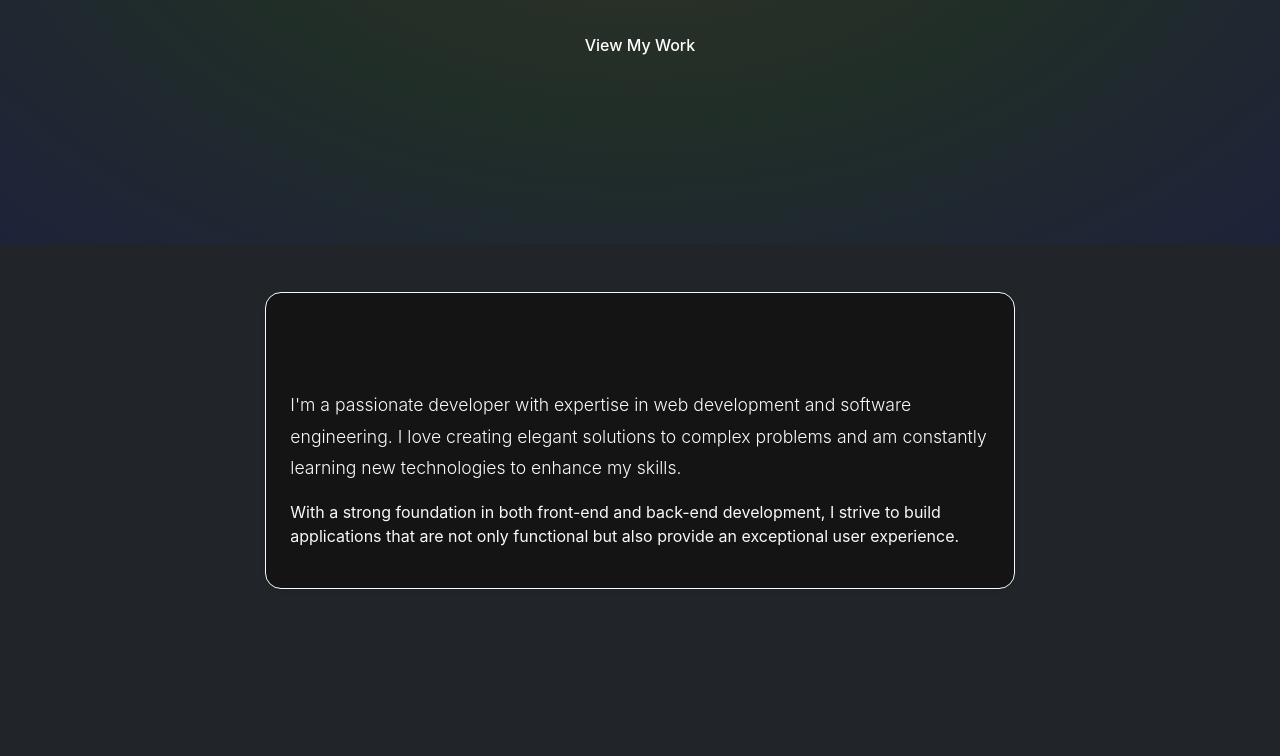
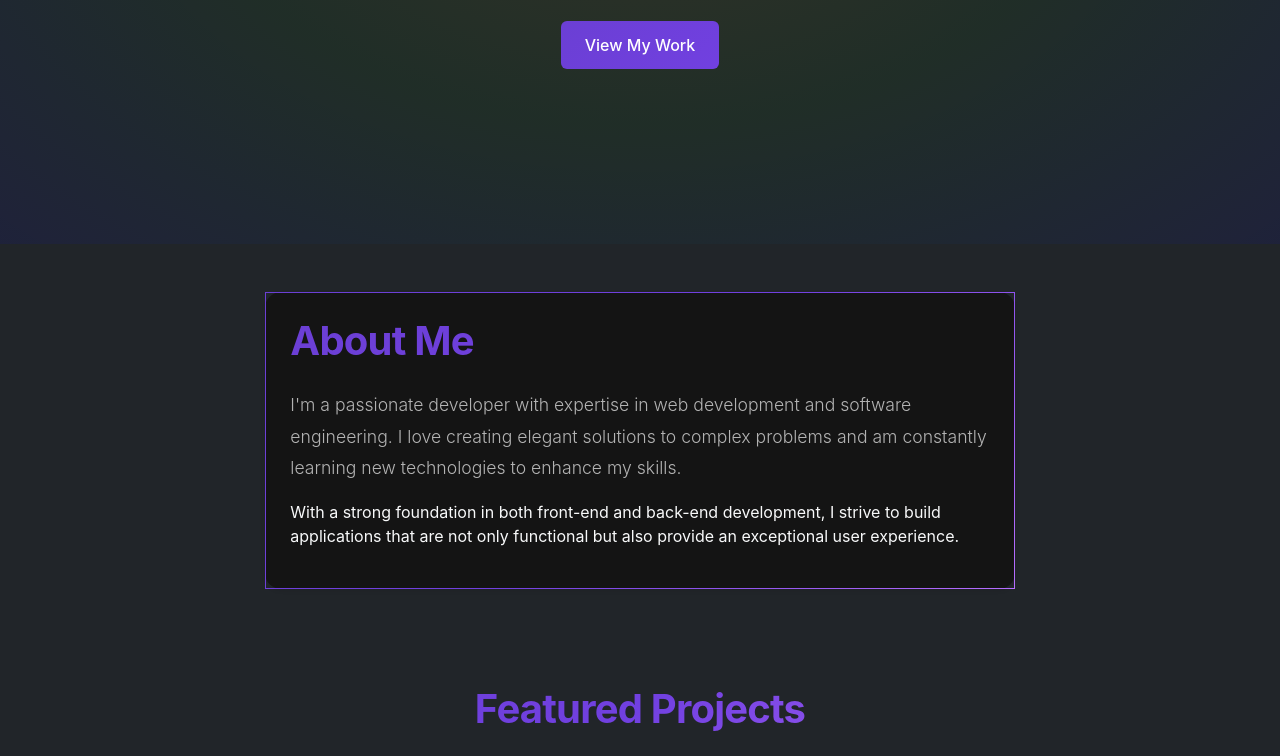
Before and after one commit to bcolby7/bcolby7.github.io, a plain HTML site: page index.html in a window 1280 px wide. Shown: the part 556-1312 px from the top of the page. Drawn offline with nearby package versions, Linux system fonts and the light colour scheme.

Commit message:
Define CSS variables and add missing newlines

```diff
--- a/styles.css
+++ b/styles.css
@@ -1,3 +1,13 @@
+:root {
+    --bg-dark: #0d1117;
+    --bg-card: #1e1e1e;
+    --text-primary: #ffffff;
+    --text-secondary: #b3b3b3;
+    --gradient-start: #6b3fd4;
+    --gradient-middle: #7140e0;
+    --gradient-end: #b66dff;
+}
+
 body {
     background-color: var(--bg-dark);
     color: var(--text-primary);
```
Also changed, not shown: scripts.js (line endings or trailing spaces).
